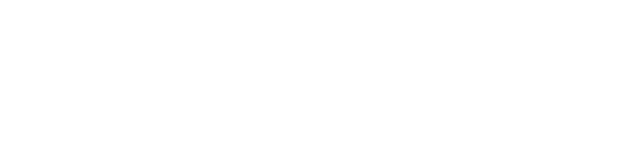
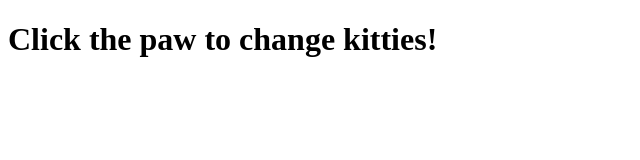
Before and after one commit to scampcoder/cat-switch, a plain HTML site: page index.html in a window 1280 px wide. Shown: the whole page, without its empty margins (0-640 px from the left). Drawn offline with Linux system fonts and the light colour scheme.

Commit message:
Add heading instructions

```diff
--- a/index.html
+++ b/index.html
@@ -7,7 +7,7 @@
     <link rel="stylesheet" type="text/css" href="style.css">
   </head>
   <body>
-
+    <h1>Click the paw to change kitties!</h1>
 
     <script type="text/javascript" src="script.js"></script>
   </body>
```
